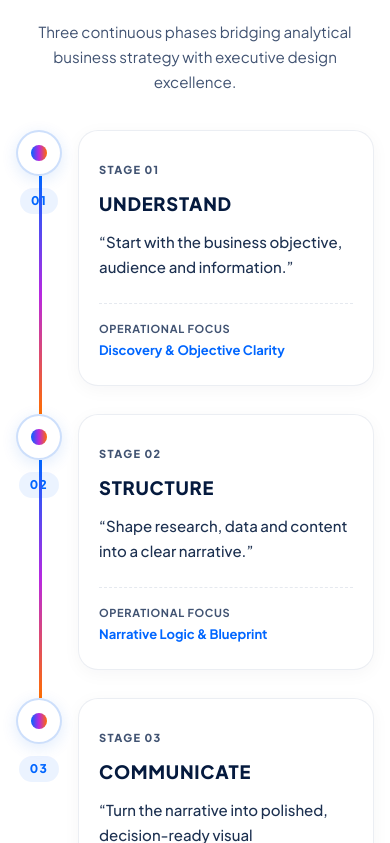
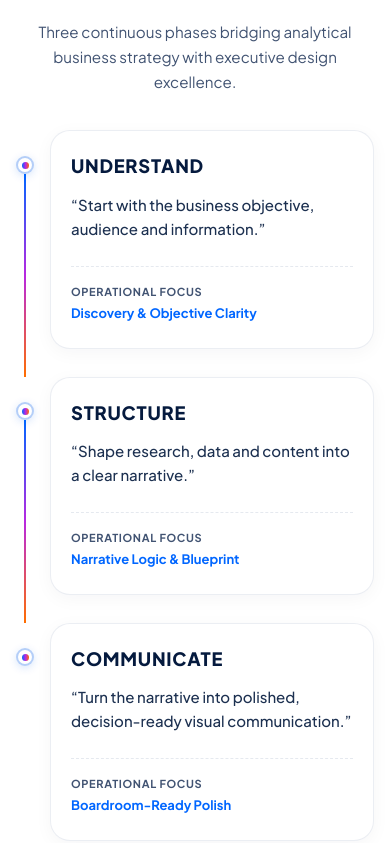
Before and after one commit to rkaushal1130/slidevance, a React (Vite) app: page /about in a window 390 px wide. Shown: the part 2561-3404 px from the top of the page. Built offline with nearby package versions, Linux system fonts and the light colour scheme; no server answers.

Commit message:
fix: restore How We Think stage cards visibility, remove 01-03 numbers, and shrink bullet markers

```diff
--- a/src/components/about/HowWeThink/HowWeThink.jsx
+++ b/src/components/about/HowWeThink/HowWeThink.jsx
@@ -5,19 +5,16 @@ import styles from './HowWeThink.module.css';
 export default function HowWeThink() {
   const stages = [
     {
-      number: '01',
       title: 'UNDERSTAND',
       description: 'Start with the business objective, audience and information.',
       focus: 'Discovery & Objective Clarity'
     },
     {
-      number: '02',
       title: 'STRUCTURE',
       description: 'Shape research, data and content into a clear narrative.',
       focus: 'Narrative Logic & Blueprint'
     },
     {
-      number: '03',
       title: 'COMMUNICATE',
       description: 'Turn the narrative into polished, decision-ready visual communication.',
       focus: 'Boardroom-Ready Polish'
@@ -41,13 +38,12 @@ export default function HowWeThink() {
 
           <div className={styles.stagesGrid}>
             {stages.map((stage, index) => (
-              <div key={stage.title} className={`${styles.stageItem} reveal-on-scroll reveal-delay-${index + 1}`}>
+              <div key={stage.title} className={styles.stageItem}>
                 {/* Node Ring Indicator */}
                 <div className={styles.nodeWrapper}>
                   <div className={styles.nodeRing}>
                     <div className={styles.nodeCore} />
                   </div>
-                  <span className={styles.stageNumber}>{stage.number}</span>
                 </div>
 
                 {/* Mobile Connecting Line */}
@@ -57,9 +53,6 @@ export default function HowWeThink() {
 
                 {/* Stage Content Card */}
                 <div className={styles.stageCard}>
-                  <div className={styles.cardHeader}>
-                    <span className={styles.tag}>STAGE {stage.number}</span>
-                  </div>
                   <h3 className={styles.stageTitle}>{stage.title}</h3>
                   <p className={styles.stageDesc}>“{stage.description}”</p>
                   <div className={styles.stageFooter}>
--- a/src/components/about/HowWeThink/HowWeThink.module.css
+++ b/src/components/about/HowWeThink/HowWeThink.module.css
@@ -13,10 +13,10 @@
 /* Horizontal line for desktop */
 .desktopLine {
   position: absolute;
-  top: 28px;
-  left: 10%;
-  right: 10%;
-  height: 3px;
+  top: 9px;
+  left: 16.67%;
+  right: 16.67%;
+  height: 2px;
   z-index: 1;
 }
 
@@ -41,22 +41,21 @@
   position: relative;
 }
 
-/* Node marker */
+/* Node marker / Bullet sign */
 .nodeWrapper {
   display: flex;
-  flex-direction: column;
   align-items: center;
-  gap: 0.75rem;
-  margin-bottom: 1.5rem;
+  justify-content: center;
+  margin-bottom: 1.25rem;
 }
 
 .nodeRing {
-  width: 58px;
-  height: 58px;
+  width: 20px;
+  height: 20px;
   border-radius: 50%;
   background-color: #FFFFFF;
-  border: 2px solid rgba(7, 95, 232, 0.2);
-  box-shadow: 0 4px 16px rgba(7, 95, 232, 0.12);
+  border: 2px solid rgba(7, 95, 232, 0.3);
+  box-shadow: 0 2px 8px rgba(7, 95, 232, 0.16);
   display: flex;
   align-items: center;
   justify-content: center;
@@ -65,8 +64,8 @@
 }
 
 .nodeCore {
-  width: 20px;
-  height: 20px;
+  width: 8px;
+  height: 8px;
   border-radius: 50%;
   background: var(--signature-gradient);
   transition: transform var(--transition-fast);
@@ -74,22 +73,12 @@
 
 .stageItem:hover .nodeRing {
   border-color: var(--blue);
-  transform: scale(1.12);
-  box-shadow: 0 8px 24px rgba(7, 95, 232, 0.25);
+  transform: scale(1.25);
+  box-shadow: 0 0 0 4px rgba(7, 95, 232, 0.12), 0 4px 12px rgba(7, 95, 232, 0.2);
 }
 
 .stageItem:hover .nodeCore {
   transform: scale(1.2);
-}
-
-.stageNumber {
-  font-size: 0.75rem;
-  font-weight: 800;
-  letter-spacing: 0.12em;
-  color: var(--blue);
-  background: var(--blue-soft);
-  padding: 0.2rem 0.65rem;
-  border-radius: var(--radius-pill);
 }
 
 .mobileLine {
@@ -197,22 +186,23 @@
   .stageItem {
     flex-direction: row;
     align-items: flex-start;
-    gap: 1.5rem;
+    gap: 1.25rem;
   }
 
   .nodeWrapper {
     margin-bottom: 0;
     position: relative;
     flex-shrink: 0;
+    padding-top: 2.35rem;
   }
 
   .mobileLine {
     display: block;
     position: absolute;
-    top: 58px;
-    left: 29px;
+    top: calc(2.35rem + 20px);
+    left: 9px;
     bottom: -1.75rem;
-    width: 3px;
+    width: 2px;
     background: var(--signature-gradient-vertical);
     z-index: 1;
   }
@@ -227,19 +217,23 @@
     gap: 1rem;
   }
 
+  .nodeWrapper {
+    padding-top: 1.6rem;
+  }
+
   .nodeRing {
-    width: 46px;
-    height: 46px;
+    width: 18px;
+    height: 18px;
   }
 
   .nodeCore {
-    width: 16px;
-    height: 16px;
+    width: 7px;
+    height: 7px;
   }
 
   .mobileLine {
-    top: 46px;
-    left: 23px;
+    top: calc(1.6rem + 18px);
+    left: 8px;
   }
 
   .stageCard {
--- a/src/hooks/useScrollReveal.js
+++ b/src/hooks/useScrollReveal.js
@@ -6,8 +6,8 @@ import { useEffect } from 'react';
  */
 export function useScrollReveal(options = {}) {
   const {
-    threshold = 0.1,
-    rootMargin = '0px 0px -30px 0px',
+    threshold = 0.02,
+    rootMargin = '0px 0px 50px 0px',
     selector = '.reveal-on-scroll',
   } = options;
 
```
